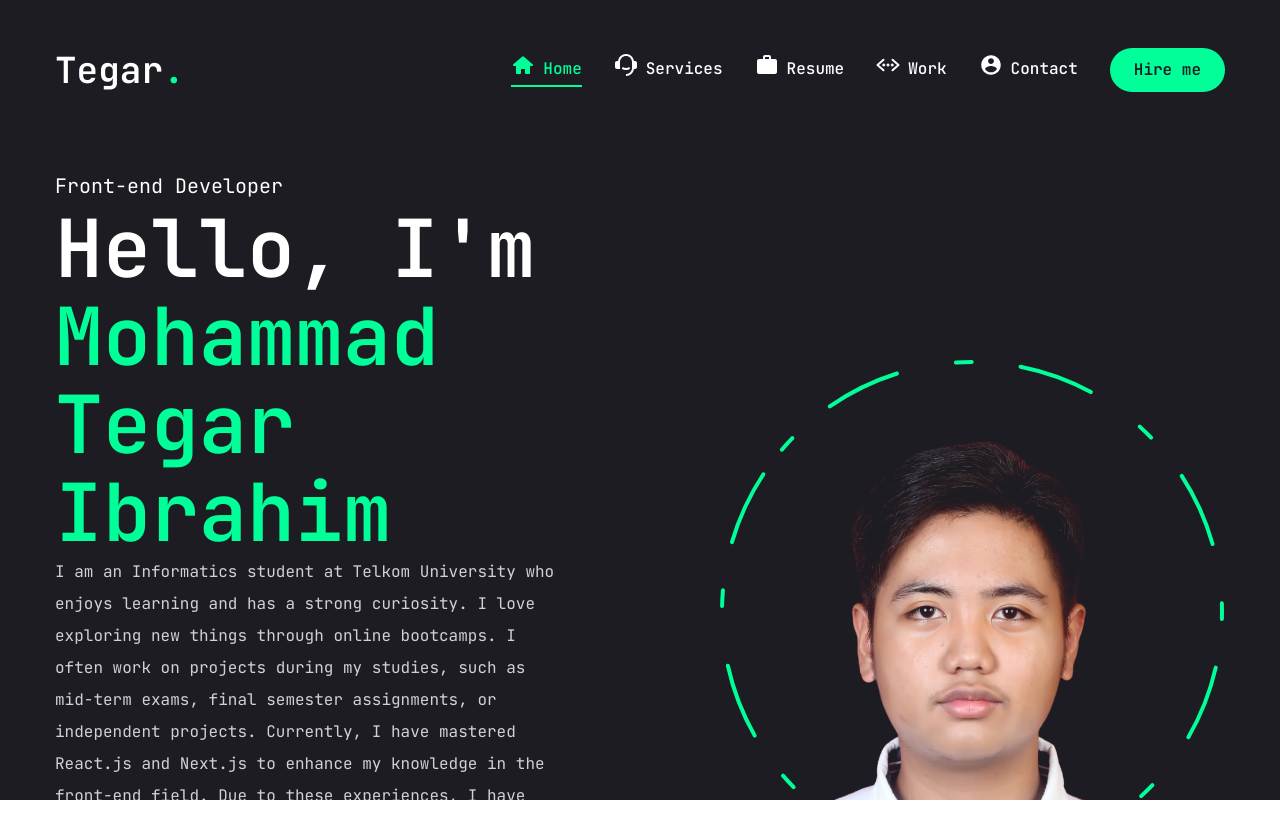
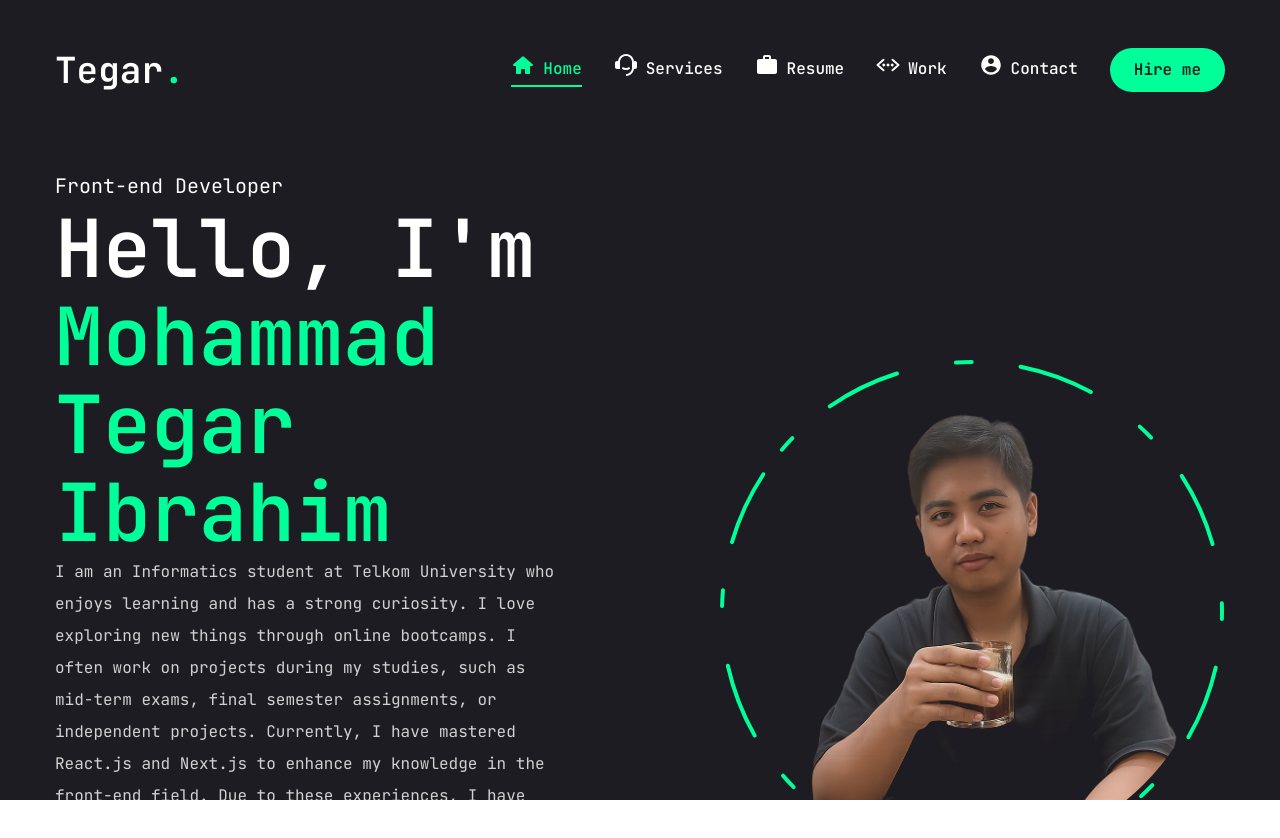
Before and after one commit to Garrr555/Portofolio-js, a Next.js app: page / in a window 1280 px wide. Shown: the top 838 px of the page. Built offline with nearby package versions, Linux system fonts and the light colour scheme.

Commit message:
new-photo

```diff
--- a/src/components/Photo.jsx
+++ b/src/components/Photo.jsx
@@ -22,7 +22,7 @@ export default function Photo() {
           className="w-[298px] h-[298px] mix-blend-lighten xl:w-[498px] xl:h-[498px] absolute"
         >
           <Image
-            src={"/photo2.png"}
+            src={"/photoAI.png"}
             priority
             quality={100}
             fill
```
Also changed, not shown: public/photoAI.png (added).
